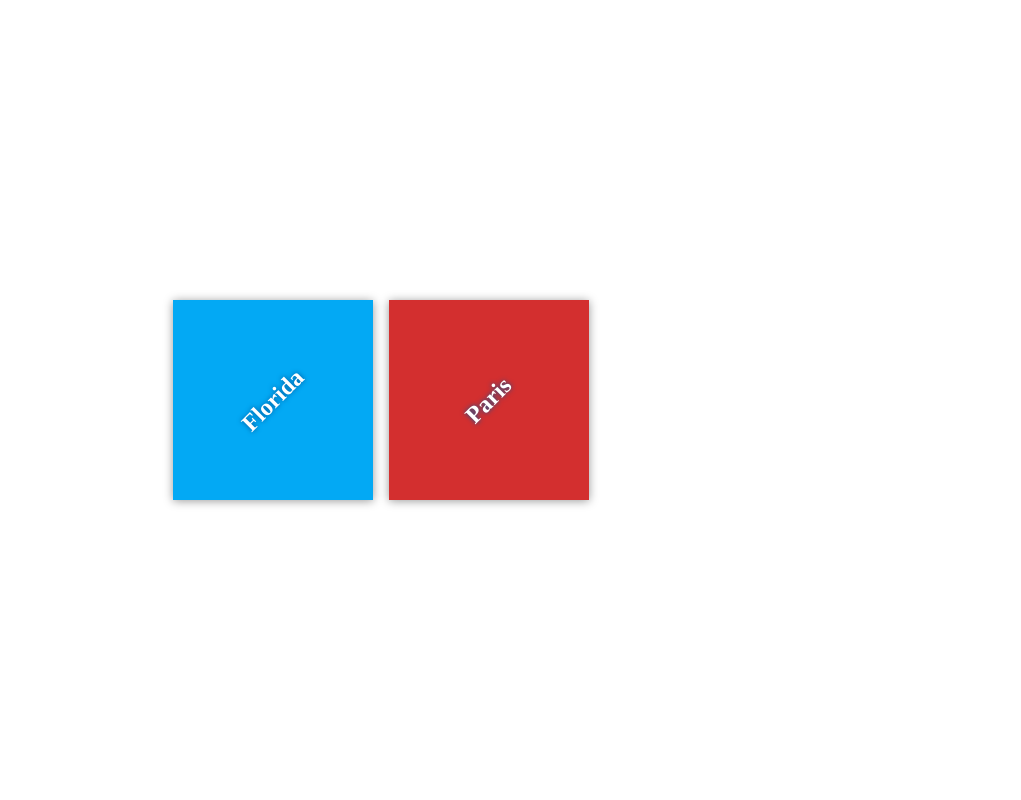
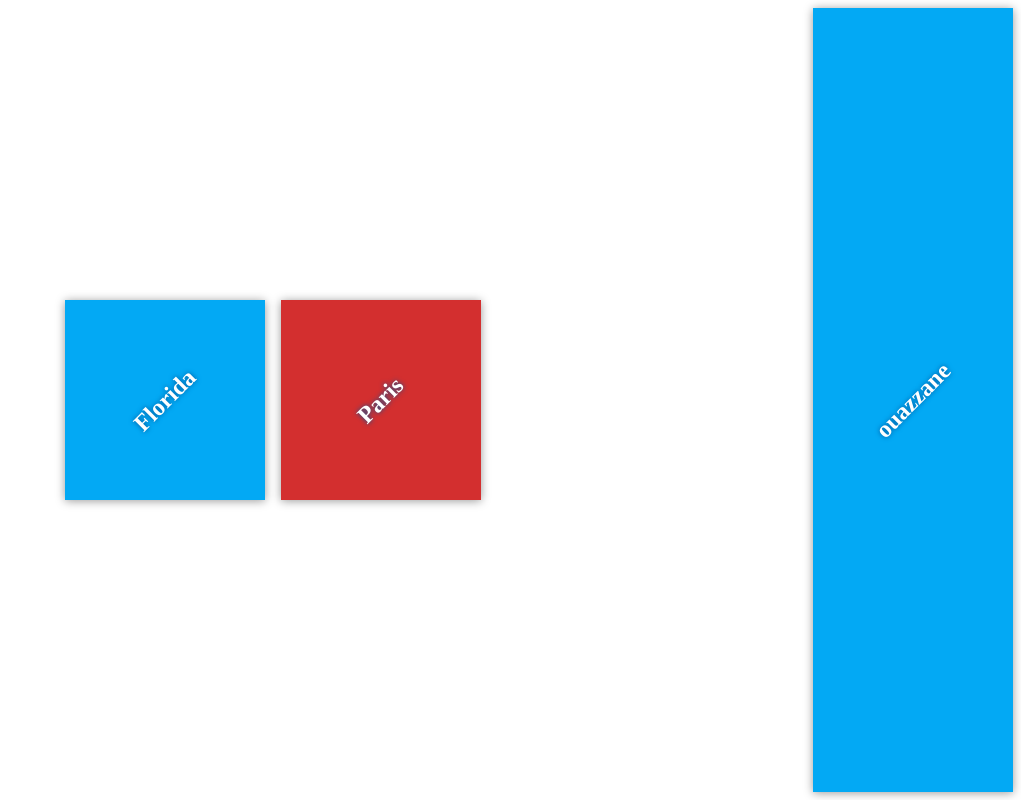
Before and after one commit to houdaelfidali/my-travel-plans, a plain HTML site: page index.html in a window 1280 px wide. Shown: the whole page, without its empty margins (259-1280 px from the left). Drawn offline with Linux system fonts and the light colour scheme; files that its build step writes are made by us from their sources.

Commit message:
'add ouazzane city'

```diff
--- a/index.html
+++ b/index.html
@@ -19,6 +19,8 @@
 </div>
 </div>
 </div>
-
+<div class="destination" id="ouazzane">
+<h2>ouazzane</h2>
+</div>
 </body>
 </html>
```
